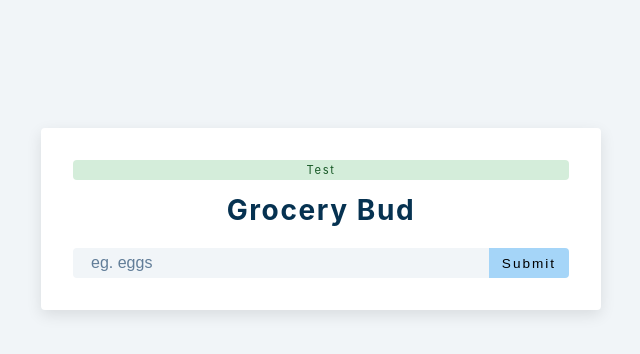
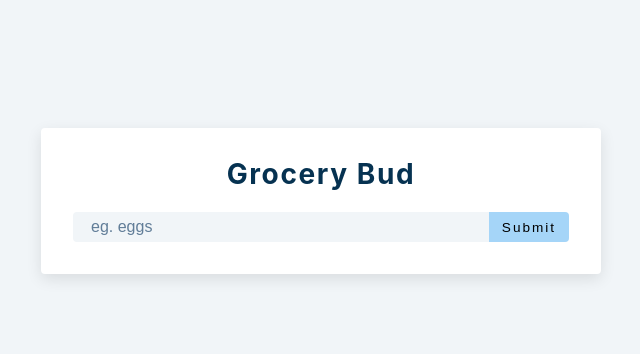
Before and after one commit to o0p/grocery-bud-react, a React (Create React App) app: page / in a window 1280 px wide. Shown: the top 354 px of the page, without its empty margins (319-959 px from the left). Built offline with nearby package versions, Linux system fonts and the light colour scheme.

Commit message:
Add danger alert msg

```diff
--- a/src/App.js
+++ b/src/App.js
@@ -8,15 +8,16 @@ function App() {
   const [isEditing, setIsEditing] = useState(false);
   const [editID, setEditID] = useState(null);
   const [alert, setAlert] = useState({
-    show: true,
-    msg: 'test',
-    type: 'success',
+    show: false,
+    msg: '',
+    type: '',
   });
 
   const handleSubmit = (e) => {
     e.preventDefault();
     if (!name) {
       //display alert
+      setAlert({ show: true, msg: 'please enter value', type: 'danger' });
     } else if (name && isEditing) {
       //deal with eddit
     } else {
```
